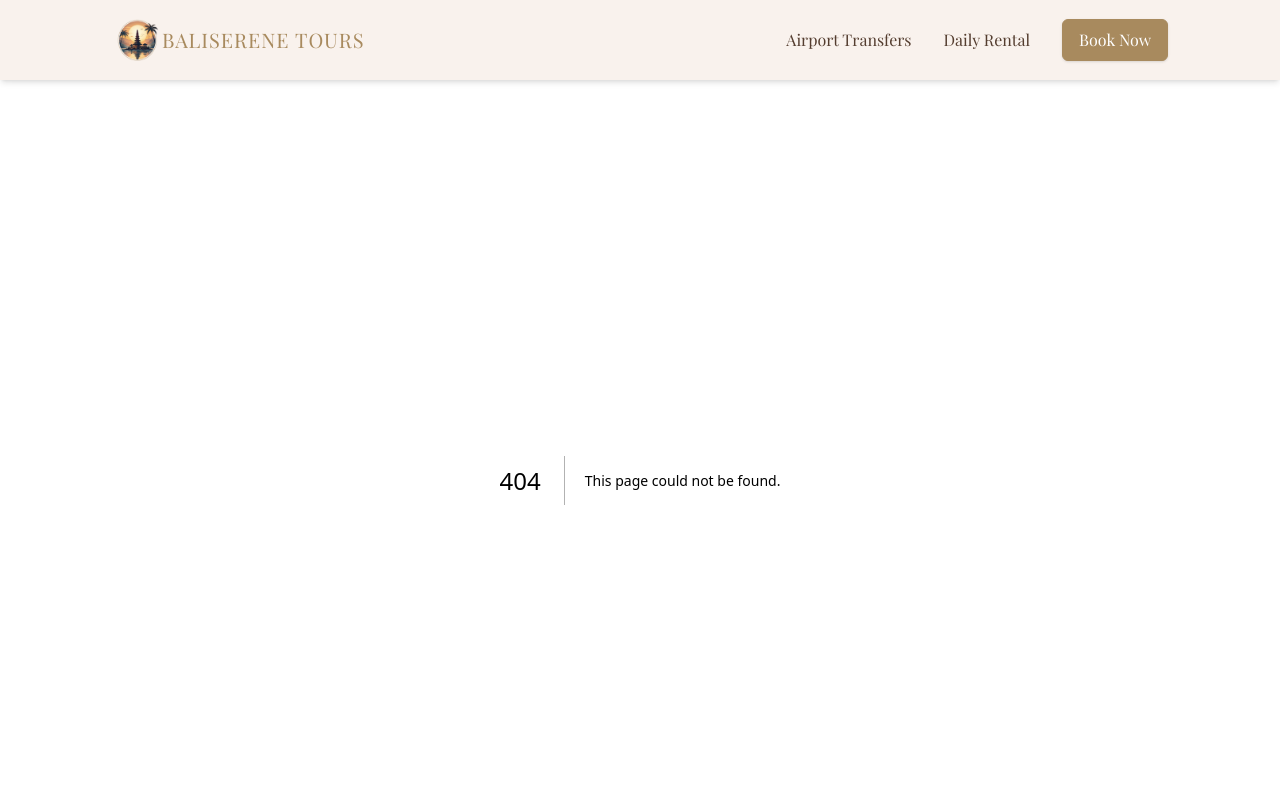
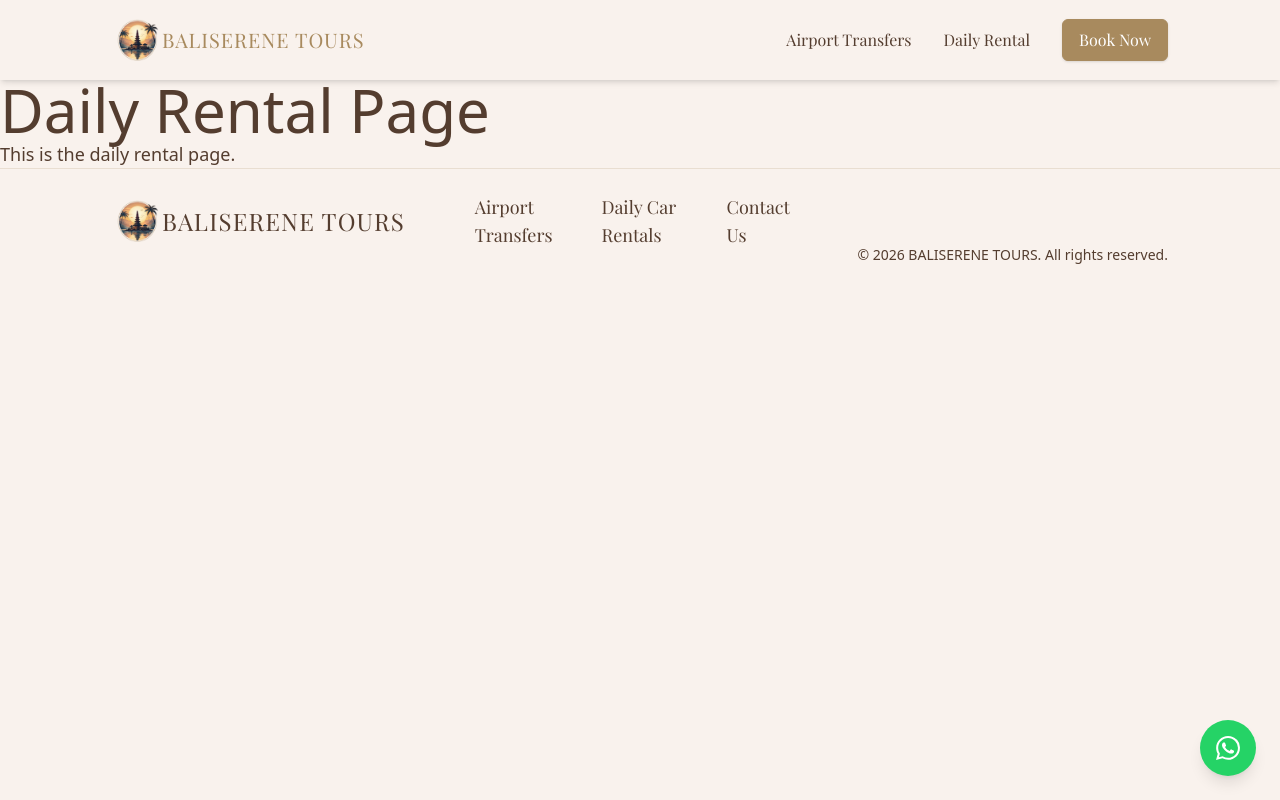
Before and after one commit to ffox1055/baliserenetours-2026, a Next.js app: page /daily-rental in a window 1280 px wide. Before the commit this address had no page. Shown: the top 800 px of the page. Built offline with nearby package versions, Linux system fonts and the light colour scheme; a web font is replaced by a local one.

Commit message:
add button whatsapp

```diff
--- /dev/null
+++ b/src/app/airport-transfer/page.tsx
@@ -0,0 +1,8 @@
+export default function AirportTransfer() {
+  return (
+    <div>
+      <h1>Airport Transfer Page</h1>
+      <p>This is the airport transfer page.</p>
+    </div>
+  );
+}
--- /dev/null
+++ b/src/app/daily-rental/page.tsx
@@ -0,0 +1,8 @@
+export default function DailyRental() {
+  return (
+    <div>
+      <h1>Daily Rental Page</h1>
+      <p>This is the daily rental page.</p>
+    </div>
+  );
+}
--- a/src/app/layout.tsx
+++ b/src/app/layout.tsx
@@ -3,6 +3,7 @@
 import "./globals.css";
 import { Navbar } from "@/components/layouts/Navbar";
 import { Footer } from "@/components/layouts/Footer";
+import { WhatsAppFloatingButton } from "@/components/ui/WhatsAppFloatingButton";
 
 const playfairDisplay = Playfair_Display({
   variable: "--font-playfair-display",
@@ -32,6 +33,7 @@
       >
         <Navbar />
         <main className="pt-16 md:pt-20">{children}</main>
+        <WhatsAppFloatingButton />
         <Footer />
       </body>
     </html>
--- a/src/components/layouts/Navbar.tsx
+++ b/src/components/layouts/Navbar.tsx
@@ -6,8 +6,8 @@
 import { useState } from "react";
 
 const navLinks = [
-  { label: "Airport Transfers", href: "#" },
-  { label: "Daily Rental", href: "#" },
+  { label: "Airport Transfers", href: "/airport-transfer" },
+  { label: "Daily Rental", href: "/daily-rental" },
 ];
 
 export function Navbar() {
--- /dev/null
+++ b/src/components/ui/WhatsAppFloatingButton.tsx
@@ -0,0 +1,27 @@
+const WHATSAPP_NUMBER = "628123456789";
+const DEFAULT_MESSAGE = "Halo, saya tertarik dengan layanan BALISERENE TOURS.";
+
+const whatsappUrl = `https://wa.me/${WHATSAPP_NUMBER}?text=${encodeURIComponent(
+  DEFAULT_MESSAGE
+)}`;
+
+export function WhatsAppFloatingButton() {
+  return (
+    <a
+      href={whatsappUrl}
+      target="_blank"
+      rel="noopener noreferrer"
+      aria-label="Chat via WhatsApp"
+      className="fixed right-4 bottom-4 z-50 flex h-14 w-14 items-center justify-center rounded-full bg-[#25D366] text-white shadow-lg transition-transform duration-200 hover:scale-105 focus-visible:outline-none focus-visible:ring-2 focus-visible:ring-[#25D366]/70 focus-visible:ring-offset-2 md:right-6 md:bottom-6"
+    >
+      <svg
+        className="h-6 w-6"
+        fill="currentColor"
+        viewBox="0 0 24 24"
+        xmlns="http://www.w3.org/2000/svg"
+      >
+        <path d="M17.472 14.382c-.297-.149-1.758-.867-2.03-.967-.273-.099-.471-.148-.67.15-.197.297-.767.966-.94 1.164-.173.199-.347.223-.644.075-.297-.15-1.255-.463-2.39-1.475-.883-.788-1.48-1.761-1.653-2.059-.173-.297-.018-.458.13-.606.134-.133.298-.347.446-.52.149-.174.198-.298.298-.497.099-.198.05-.371-.025-.52-.075-.149-.669-1.612-.916-2.207-.242-.579-.487-.5-.669-.51-.173-.008-.371-.01-.57-.01-.198 0-.52.074-.792.372-.272.297-1.04 1.016-1.04 2.479 0 1.462 1.065 2.875 1.213 3.074.149.198 2.096 3.2 5.077 4.487.709.306 1.262.489 1.694.625.712.227 1.36.195 1.871.118.571-.085 1.758-.719 2.006-1.413.248-.694.248-1.289.173-1.413-.074-.124-.272-.198-.57-.347m-5.421 7.403h-.004a9.87 9.87 0 01-5.031-1.378l-.361-.214-3.741.982.998-3.648-.235-.374a9.86 9.86 0 01-1.51-5.26c.001-5.45 4.436-9.884 9.888-9.884 2.64 0 5.122 1.03 6.988 2.898a9.825 9.825 0 012.893 6.994c-.003 5.45-4.437 9.884-9.885 9.884m8.413-18.297A11.815 11.815 0 0012.05 0C5.495 0 .16 5.335.157 11.892c0 2.096.547 4.142 1.588 5.945L.057 24l6.305-1.654a11.882 11.882 0 005.683 1.448h.005c6.554 0 11.89-5.335 11.893-11.893A11.821 11.821 0 0020.885 3.488" />
+      </svg>
+    </a>
+  );
+}
```
